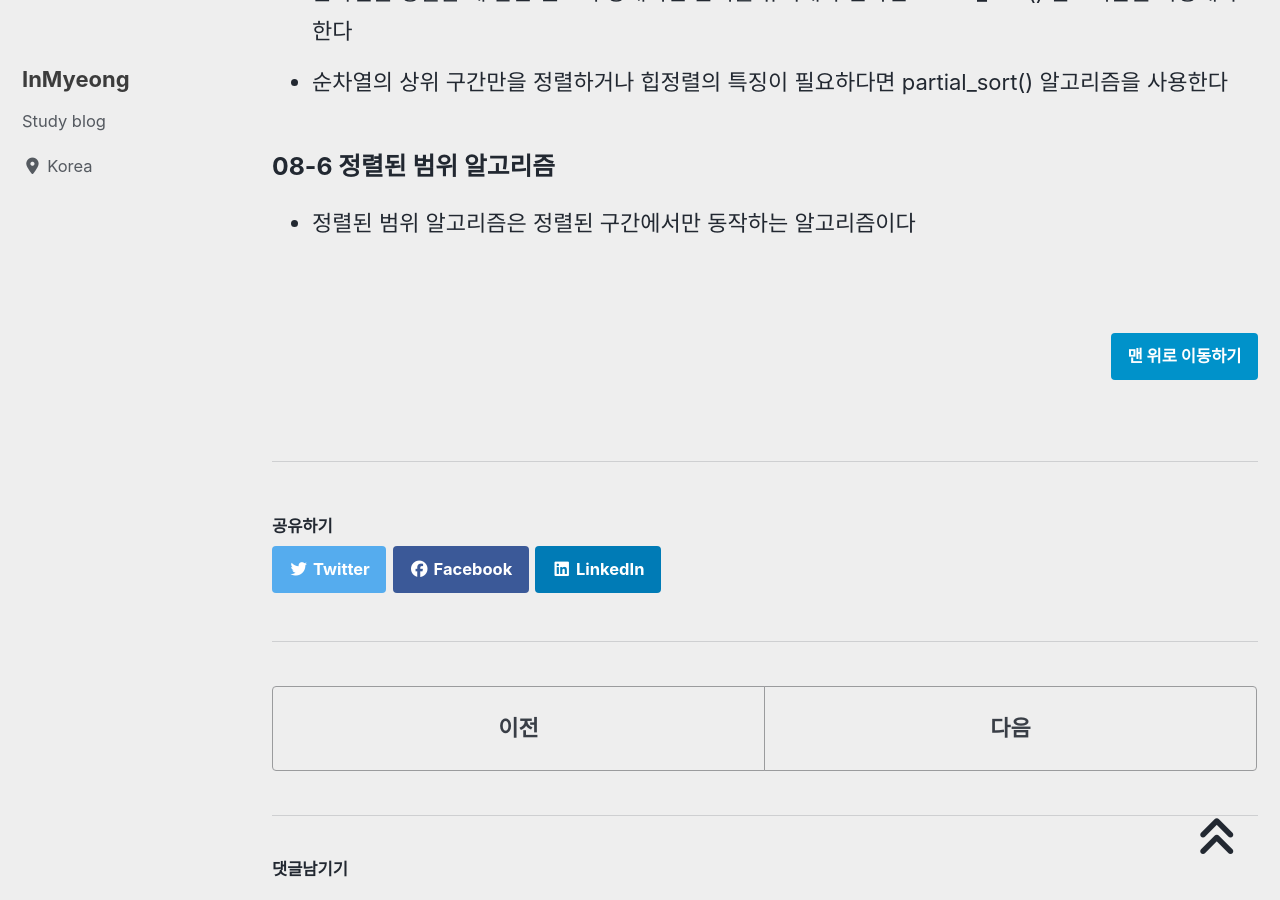
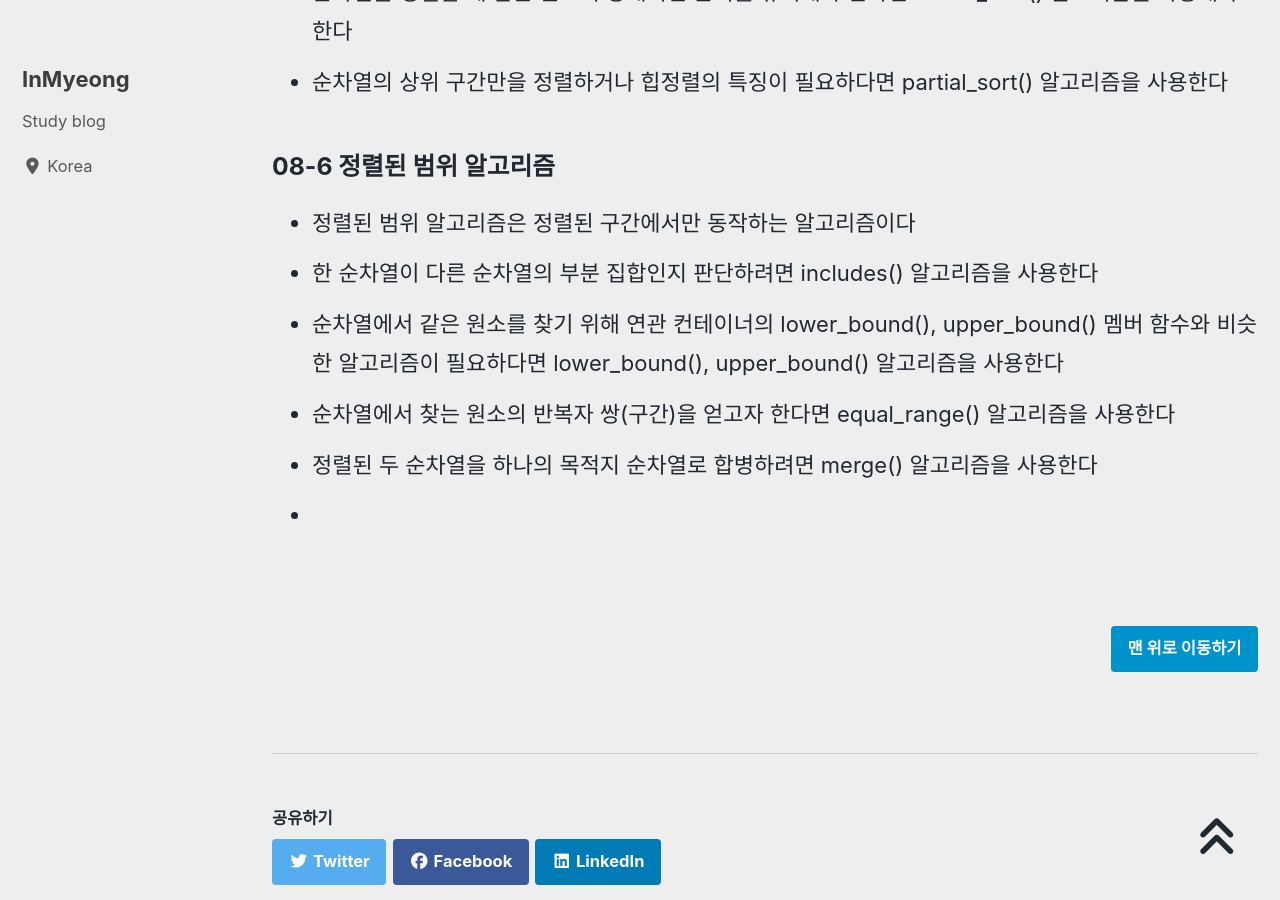
Before and after one commit to devMyeong/devMyeong.github.io, a Jekyll site: the page built from _posts/stl/2021-08-12-cpp-stl.md, in a window 1280 px wide and 900 px high, scrolled down 20732 px. Built offline with Jekyll 4.4.1, drawn with Linux system fonts in a browser that asks for light colours; cached includes are drawn as plain includes; nearby versions of some CDN libraries; some web fonts are replaced; comment, search, counter and statistics services are not loaded.

Commit message:
update stl 08-6

```diff
--- a/_posts/stl/2021-08-12-cpp-stl.md
+++ b/_posts/stl/2021-08-12-cpp-stl.md
@@ -346,6 +346,11 @@ lt.remove_if(Predicate); // 이와 같이 조건자가 참인 모든 원소를
 
 ### 08-6 정렬된 범위 알고리즘
 - 정렬된 범위 알고리즘은 정렬된 구간에서만 동작하는 알고리즘이다
+- 한 순차열이 다른 순차열의 부분 집합인지 판단하려면 includes() 알고리즘을 사용한다
+- 순차열에서 같은 원소를 찾기 위해 연관 컨테이너의 lower_bound(), upper_bound() 멤버 함수와 비슷한 알고리즘이 필요하다면 lower_bound(), upper_bound() 알고리즘을 사용한다
+- 순차열에서 찾는 원소의 반복자 쌍(구간)을 얻고자 한다면 equal_range() 알고리즘을 사용한다
+- 정렬된 두 순차열을 하나의 목적지 순차열로 합병하려면 merge() 알고리즘을 사용한다
+-
 
 <br>
 
```
